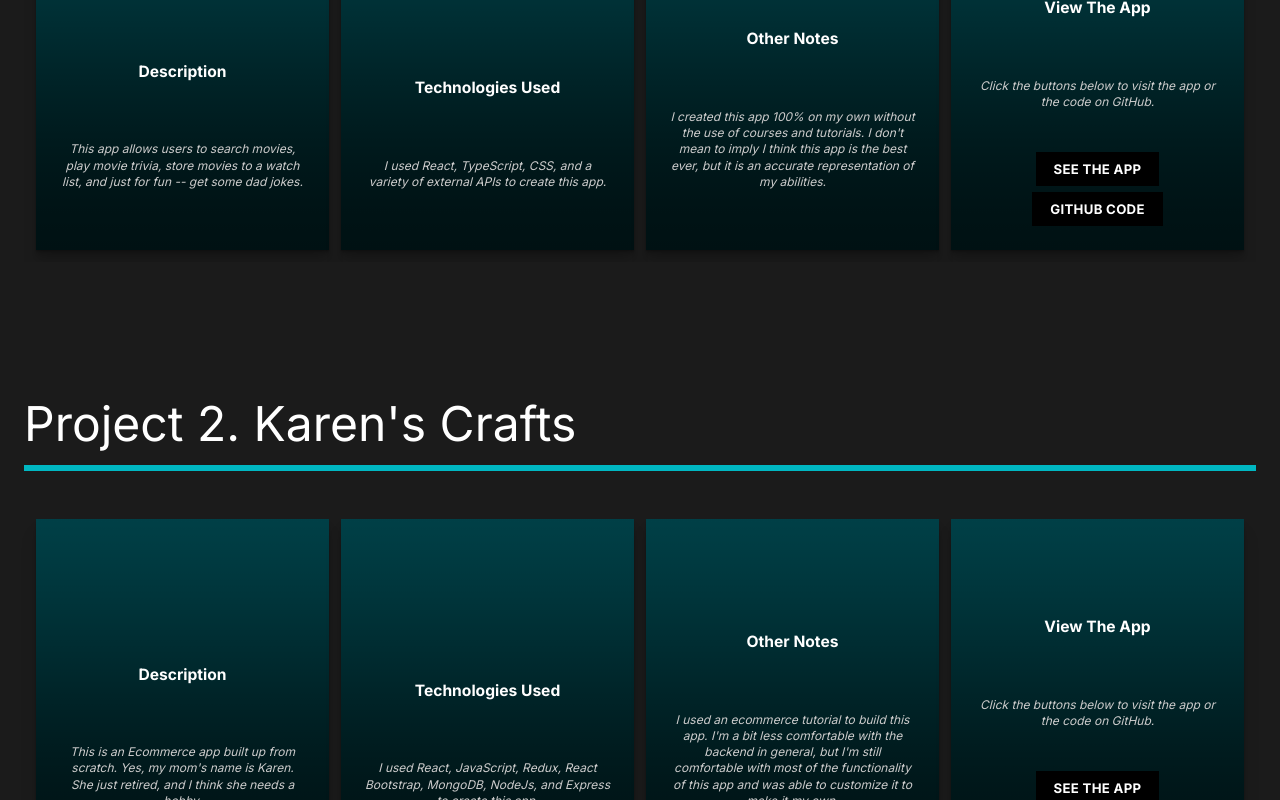
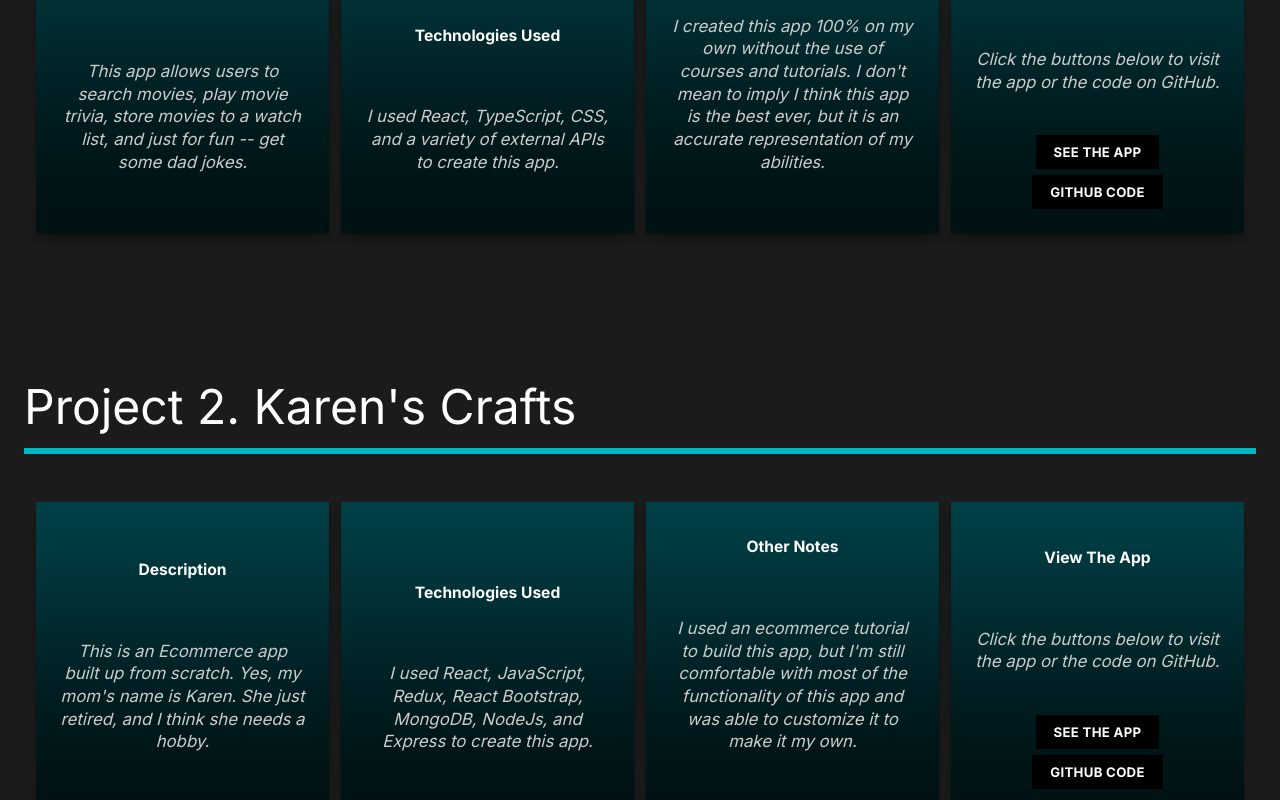
Before and after one commit to Ryan-Solomon/ryansolomon-io, a React (Create React App) app: page /work in a window 1280 px wide. Shown: the part 420-1220 px from the top of the page. Built offline with nearby package versions, Linux system fonts and the light colour scheme.

Commit message:
adjusts project styles

```diff
--- a/src/pages/OurWork.styles.scss
+++ b/src/pages/OurWork.styles.scss
@@ -2,7 +2,7 @@ $imageIds: '1517021897933-0e0319cfbc28', '1533903345306-15d1c30952de',
   '1545243424-0ce743321e11', '1531306728370-e2ebd9d7bb99';
 
 $bp-md: 550px;
-$bp-lg: 900px;
+$bp-lg: 1100px;
 
 :root {
   --d: 700ms;
@@ -44,9 +44,9 @@ $bp-lg: 900px;
     0 4px 4px rgba(0, 0, 0, 0.1), 0 8px 8px rgba(0, 0, 0, 0.1),
     0 16px 16px rgba(0, 0, 0, 0.1);
 
-  @media (min-width: $bp-md) {
-    height: 350px;
-  }
+  // @media (min-width: $bp-md) {
+  //   height: 350px;
+  // }
 
   &:before {
     content: '';
@@ -135,6 +135,10 @@ $bp-lg: 900px;
   line-height: 1.35;
 }
 
+.content p {
+  font-size: 1.4rem;
+}
+
 .btn {
   cursor: pointer;
   margin-top: 0.5rem;
--- a/src/projectData.js
+++ b/src/projectData.js
@@ -15,7 +15,7 @@ export const projectData = [
     technologies:
       'I used React, JavaScript, Redux, React Bootstrap, MongoDB, NodeJs, and Express to create this app.',
     otherNotes:
-      "I used an ecommerce tutorial to build this app. I'm a bit less comfortable with the backend in general, but I'm still comfortable with most of the functionality of this app and was able to customize it to make it my own.",
+      "I used an ecommerce tutorial to build this app, but I'm still comfortable with most of the functionality of this app and was able to customize it to make it my own.",
     websiteLink: 'https://karenscrafts.herokuapp.com/',
     githubLink: 'https://github.com/Ryan-Solomon/karens-crafts',
   },
```
